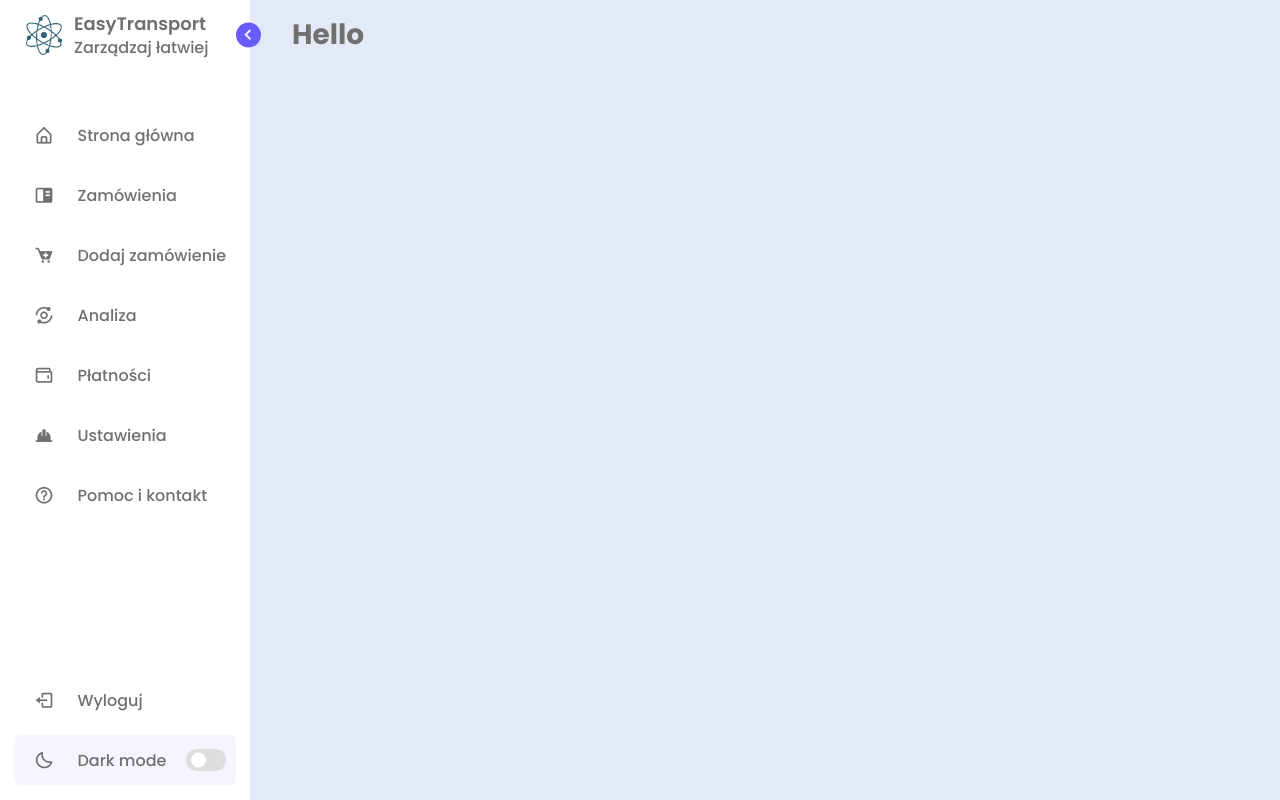
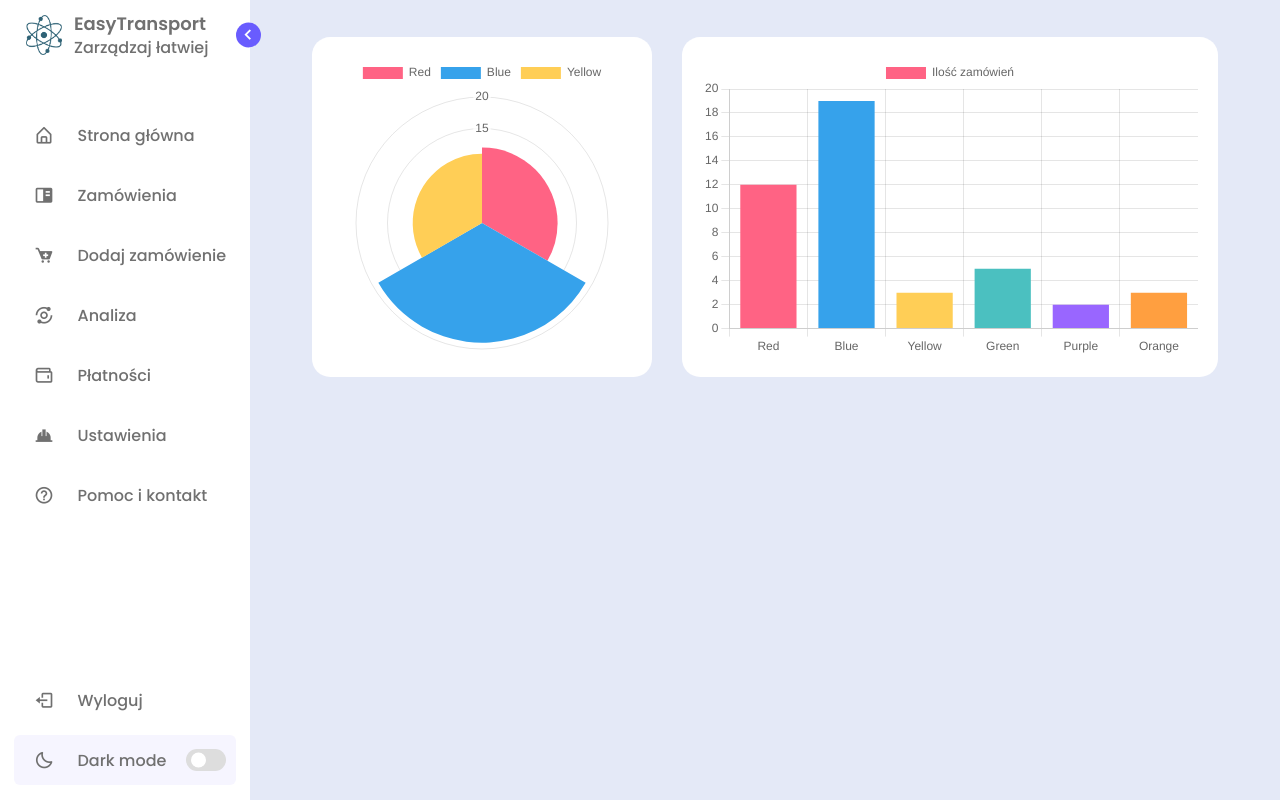
Before and after one commit to Wikkktor/EasyTransport, a Django app: page /analiza/ in a window 1280 px wide. Run offline with Django 4.2, Linux system fonts and the light colour scheme; the visitor is signed in with stand-in values (Sample User, id 1); some libraries are stand-ins or nearby versions.

Commit message:
Adding two charts

```diff
--- a/static/css/main.css
+++ b/static/css/main.css
@@ -503,6 +503,10 @@ body.dark .table {
     .filter_all {
         margin-bottom: 0!important;
     }
+    .graphBox {
+        grid-template-columns: 1fr!important;
+        max-height: fit-content!important;
+    }
 }
 .table {
     overflow-y: scroll;
@@ -526,3 +530,27 @@ body.dark .table {
         margin-bottom: 10px;
     }
 }
+.charts {
+    height: fit-content!important;
+}
+
+/*  CHARTS */
+.graphBox {
+    position: relative;
+    width: 100%;
+    padding: 20px;
+    display: grid;
+    grid-template-columns: 1fr 2fr;
+    grid-gap: 30px;
+    min-height: 200px;
+    max-height: 350px;
+}
+.graphBox .chartbox {
+    position: relative;
+    background: var(--sidebar-color);
+    padding: 20px;
+    width: 100%;
+    height: 100%;
+    box-shadow: 0 7px 25px rgba(0,0,0,0);
+    border-radius: 1.3em;
+}
--- a/templates/analysis.html
+++ b/templates/analysis.html
@@ -1,7 +1,75 @@
 {% extends 'main_page.html' %}
+{% load static %}
 {% block title %}
-EasyTransport | Zamówienia
+    EasyTransport | Zamówienia
+{% endblock %}
+{% block style %}
+    <link href="https://cdn.jsdelivr.net/npm/bootstrap@5.0.2/dist/css/bootstrap.min.css" rel="stylesheet">
+    <script src="https://cdnjs.cloudflare.com/ajax/libs/semantic-ui/2.4.1/semantic.min.js"></script>
+    <link href="{% static 'css/semantic.min.css' %}" rel="stylesheet" media="all">
+    <link href="{% static 'css/main.css' %}" rel="stylesheet">
+    <script src="{% static 'js/main.js' %}"></script>
+    <link href='https://unpkg.com/boxicons@2.1.2/css/boxicons.min.css' rel='stylesheet'>
+    <script src="https://cdn.jsdelivr.net/npm/chart.js@3.8.0/dist/chart.min.js"></script>
 {% endblock %}
 {% block content %}
-<h1>Hello</h1>
+    <div class="graphBox">
+        <div class="chartbox">
+            <canvas id="circleChart"></canvas>
+        </div>
+        <div class="chartbox">
+            <canvas id="barChart"> </canvas>
+        </div>
+    </div>
+    <script>
+    const ctx = document.getElementById('barChart').getContext('2d');
+const ctx2 = document.getElementById("circleChart").getContext('2d');
+const myChart = new Chart(ctx, {
+    type: 'bar',
+    data: {
+        labels: ['Red', 'Blue', 'Yellow', 'Green', 'Purple', 'Orange'],
+        datasets: [{
+            label: 'Ilość zamówień',
+            data: [12, 19, 3, 5, 2, 3],
+            backgroundColor: [
+                'rgba(255, 99, 132, 1)',
+                'rgba(54, 162, 235, 1)',
+                'rgba(255, 206, 86, 1)',
+                'rgba(75, 192, 192, 1)',
+                'rgba(153, 102, 255, 1)',
+                'rgba(255, 159, 64, 1)'
+            ],
+        }]
+    },
+    options: {
+        responsive: true,
+        maintainAspectRatio: false
+    }
+});
+
+const myChart2 = new Chart(ctx2, {
+    type: 'polarArea',
+    data: {
+        labels: ['Red', 'Blue', 'Yellow',],
+        datasets: [{
+            label: 'Kursy samochodami',
+            data: [12, 19, 11],
+            backgroundColor: [
+                'rgba(255, 99, 132, 1)',
+                'rgba(54, 162, 235, 1)',
+                'rgba(255, 206, 86, 1)',
+            ],
+            borderColor: [
+                'rgba(0, 0, 0, 0)',
+
+            ],
+            borderWidth: 1
+        }]
+    },
+    options: {
+        responsive: true,
+        maintainAspectRatio: false
+    }
+});
+    </script>
 {% endblock %}
```
